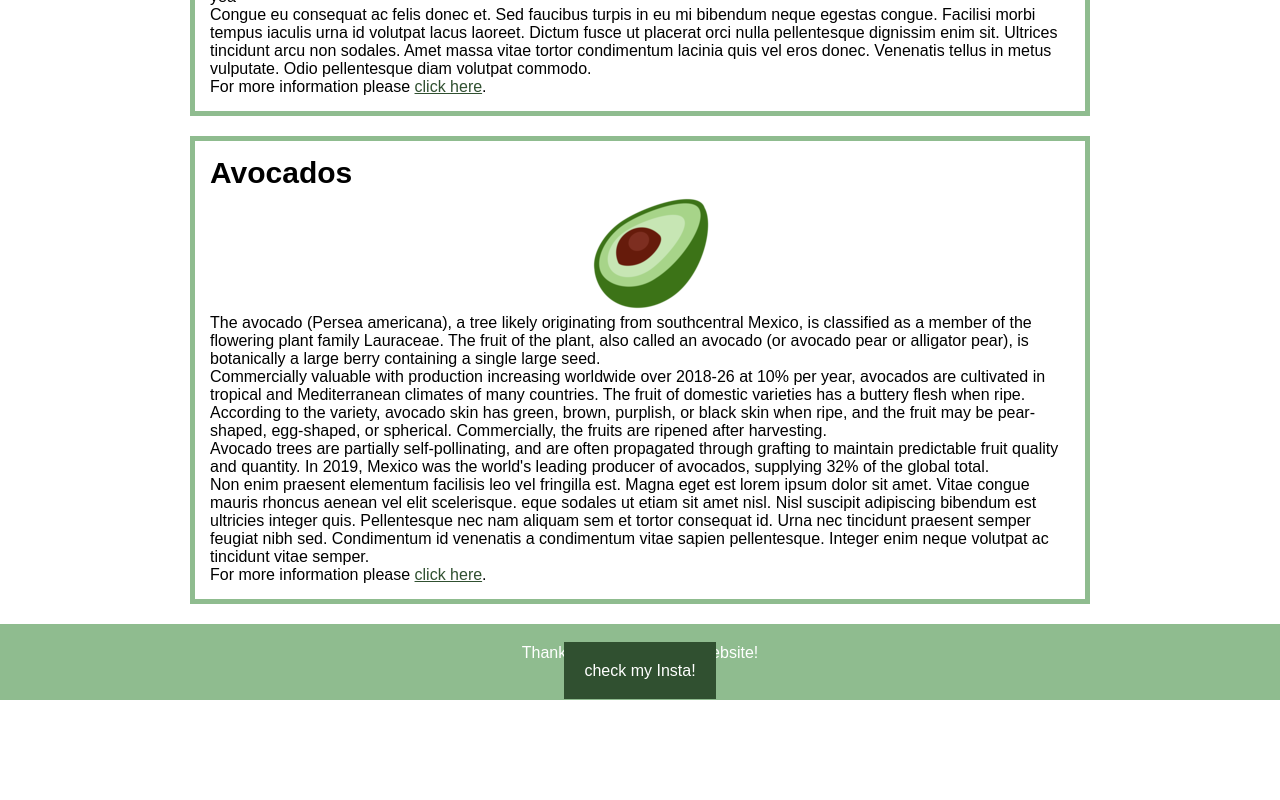
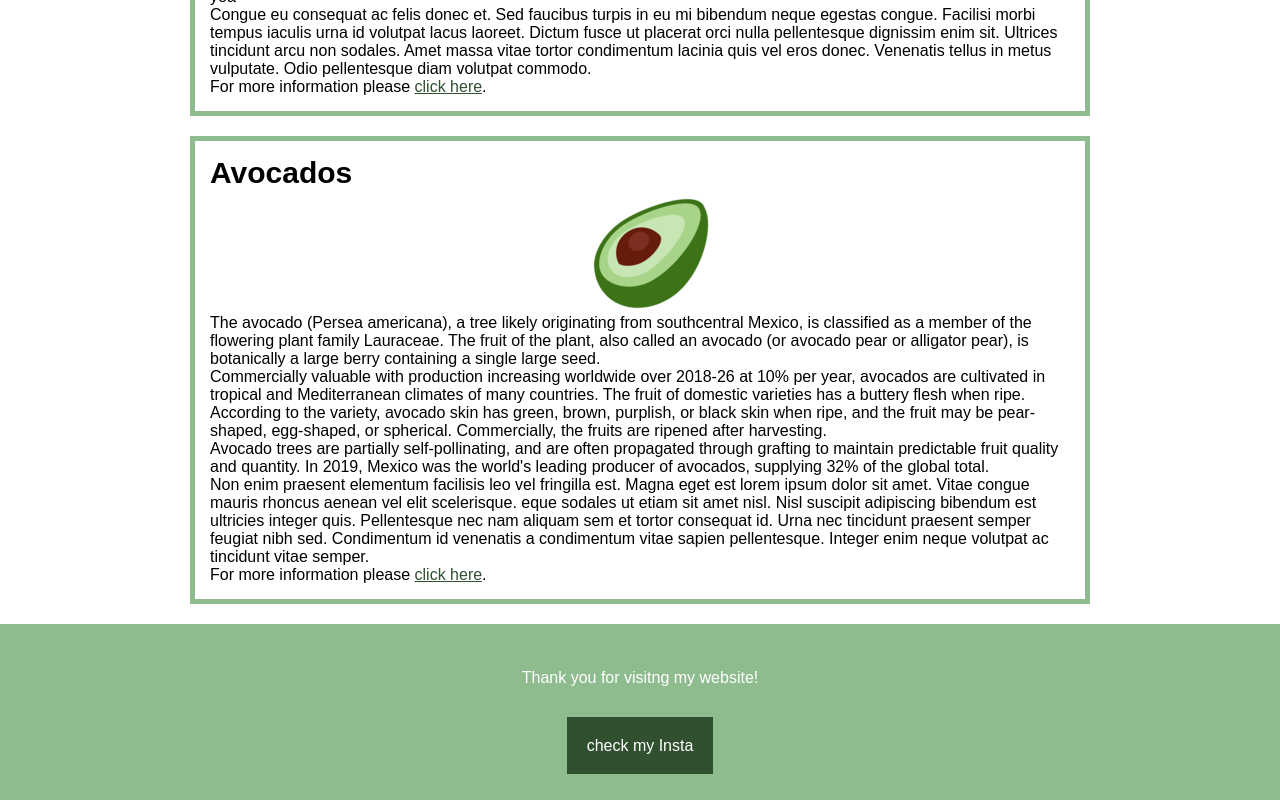
Before and after one commit to lapardo/css-workshop, a plain HTML site: page index.html in a window 1280 px wide. Shown: the part 1035-1835 px from the top of the page. Before the commit the page ends 1735 px from the top, so only its background shows below. Drawn offline with Linux system fonts and the light colour scheme.

Commit message:
almost finished
mostly css

```diff
--- a/css/styles.css
+++ b/css/styles.css
@@ -76,10 +76,21 @@ img {
 	margin: 20px 0px;
 }
 
+.footer{
+	padding: 25px;
+}
+
 footer a { /*descedant */
 	color: white;
 	text-decoration: none;
 	background: #305030;
 	padding:20px;
-	margin-top:80px;
+	margin-top: 80px;
 }
+
+footer a:hover { /*descedant */
+	background: #437043;
+}
+#test {
+	margin-bottom: 50px;
+}
--- a/index.html
+++ b/index.html
@@ -57,8 +57,10 @@
 		</section>
 	</main>
 	<footer>
-	  	<p>Thank you for visitng my website!</p>
-		<a href="https://www.instagram.com" target="_blank">check my Insta! </a>
+		<div class="footer">
+			<p id="test">Thank you for visitng my website!</p>
+			<a href="https://www.instagram.com" target="_blank">check my Insta</a>
+		</div>
 	</footer>
 
 </body>
```
